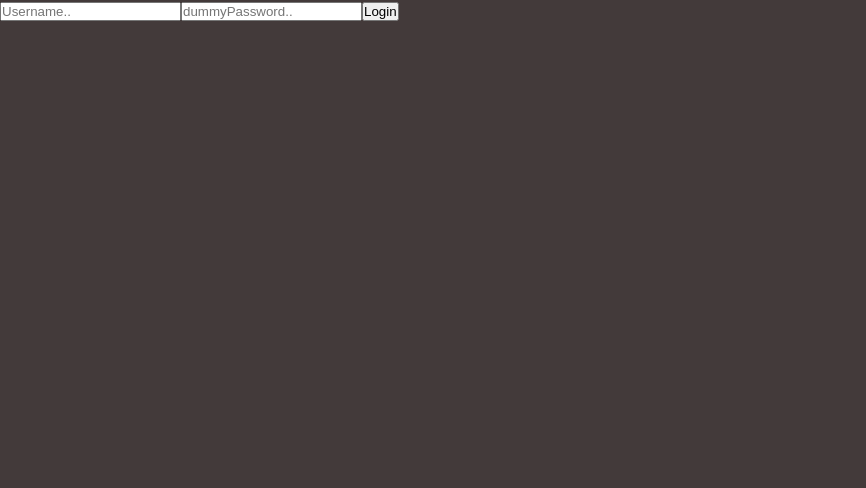
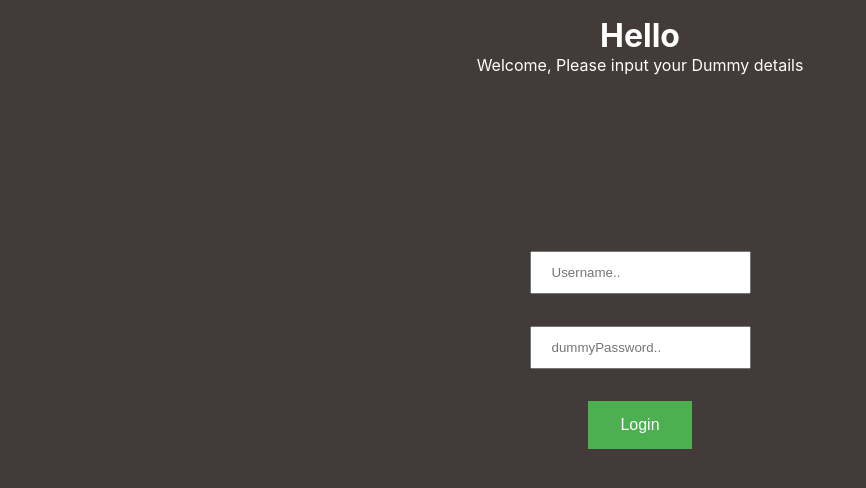
Before and after one commit to Response051/BasicUi-reactjs, a React (Create React App) app in the folder basic-ui/: page / in a window 1280 px wide. Shown: the top 488 px of the page, without its empty margins (0-866 px from the left). Built offline with nearby package versions, Linux system fonts and the light colour scheme.

Commit message:
Just basic react

```diff
--- a/basic-ui/src/App.css
+++ b/basic-ui/src/App.css
@@ -9,7 +9,6 @@ body {
 }
 /* header-section starts */
 .Header-div {
-  border: 1px solid red;
   display: flex;
   flex-direction: column;
   justify-content: center;
@@ -55,6 +54,39 @@ body {
   color: black;
   font-weight: bold;
 }
+.contex-API,
+.contex {
+  display: flex;
+  flex-direction: column;
+  justify-content: center;
+  align-items: center;
+}
+.contex-API {
+  margin-top: 10rem;
+}
+.contex {
+  margin-top: 1rem;
+}
+.contex-API > span {
+  margin: 1rem 0px;
+}
+.contex-API > span > .input {
+  color: #200000;
+  width: 100%;
+  padding: 12px 20px;
+  box-sizing: border-box;
+}
+button {
+  background-color: #4caf50;
+  border: none;
+  color: white;
+  padding: 15px 32px;
+  text-align: center;
+  text-decoration: none;
+  display: inline-block;
+  font-size: 16px;
+}
+
 @media screen and (max-width: 600px) {
   .lists {
     justify-content: space-evenly;
--- a/basic-ui/src/Components/ContexApis/login.js
+++ b/basic-ui/src/Components/ContexApis/login.js
@@ -4,15 +4,25 @@ import Authenticate from "./authenticate";
 function Login() {
   const { setUsername, setShowProfile } = useContext(Authenticate);
   return (
-    <>
+    <div className="contex">
+      <h1>Hello</h1>
+      <p>Welcome, Please input your Dummy details</p>
+      <div className="contex-API">
+        <span>
           <input
+            className="input"
             type="text"
             placeholder="Username.."
             onChange={(event) => {
               setUsername(event.target.value);
             }}
           />
-      <input type="text" placeholder="dummyPassword.." />
+        </span>
+
+        <span>
+          <input className="input" type="text" placeholder="dummyPassword.." />
+        </span>
+        <span>
           <button
             onClick={() => {
               setShowProfile(true);
@@ -20,7 +30,9 @@ function Login() {
           >
             Login
           </button>
-    </>
+        </span>
+      </div>
+    </div>
   );
 }
 
--- a/basic-ui/src/Components/Header/header.js
+++ b/basic-ui/src/Components/Header/header.js
@@ -6,7 +6,7 @@ export function Header() {
   return (
     <div className="Header-div">
       <h2>Students dash-board</h2>
-      <p>WELCOME {username}</p>
+      <p>WELCOME..... {username}!</p>
     </div>
   );
 }
```
Lines whose indentation alone changed are shown as unchanged.
